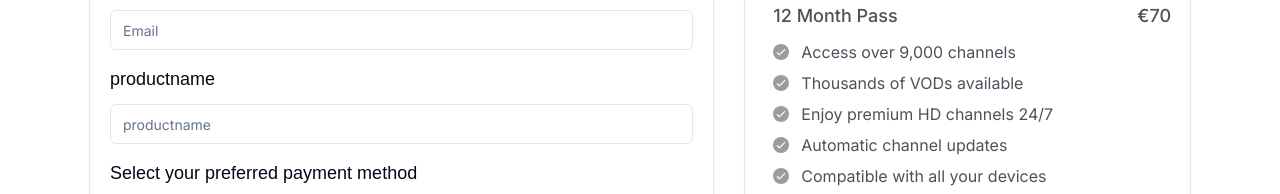
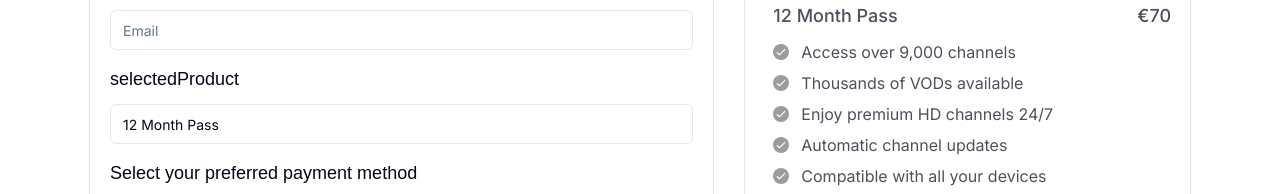
Before and after one commit to akramennaseh/checkout-frontend, a Next.js app: page /checkout in a window 1280 px wide. Shown: the part 1085-1279 px from the top of the page. Built offline with nearby package versions, Linux system fonts and the light colour scheme.

Commit message:
channel list

```diff
--- a/app/checkout/page.tsx
+++ b/app/checkout/page.tsx
@@ -402,12 +402,12 @@ const Page = () => {
                                     <Input type="total" placeholder="total" value={total} readOnly />
                                 </div>
                                 <div style={{ }} className="px-5 pb-5 grid w-full items-center gap-4">
-                                    <Label htmlFor="productname" style={{
+                                    <Label htmlFor="selectedProduct" style={{
                                         fontFamily: "CircularStd,Arial,Helvetica,sans-serif",
                                         fontSize: "18px",
                                         fontWeight: 500,
-                                    }}>productname</Label>
-                                    <Input type="productname" placeholder="productname" value={productname} readOnly />
+                                    }}>selectedProduct</Label>
+                                    <Input type="selectedProduct" placeholder="selectedProduct" value={selectedProductName} readOnly />
                                 </div>
                                 <div className="px-5 pb-5 grid w-full  items-center gap-4">
                                     <Label htmlFor="Select your preferred payment method" style={{
```
